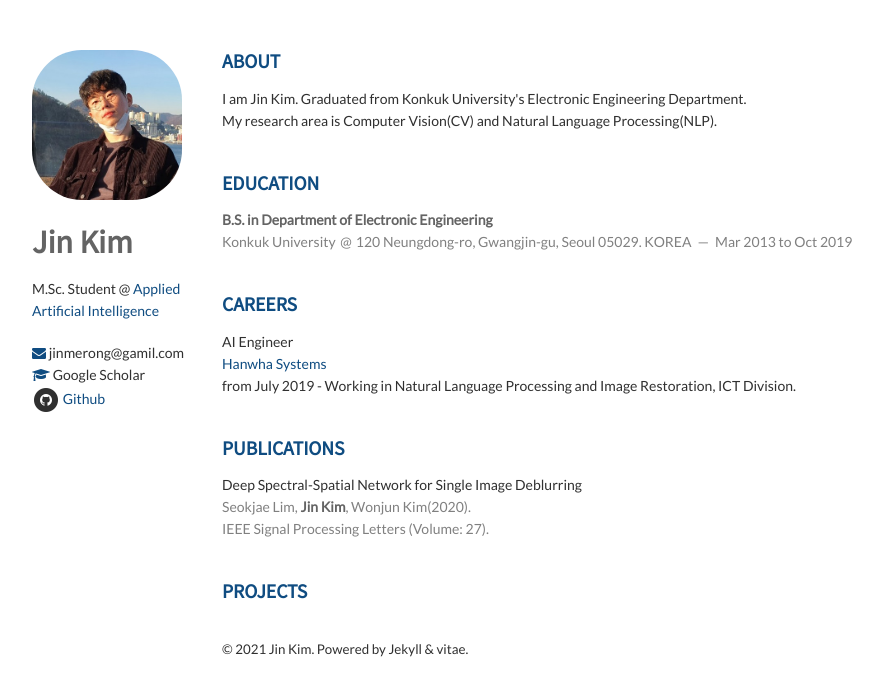
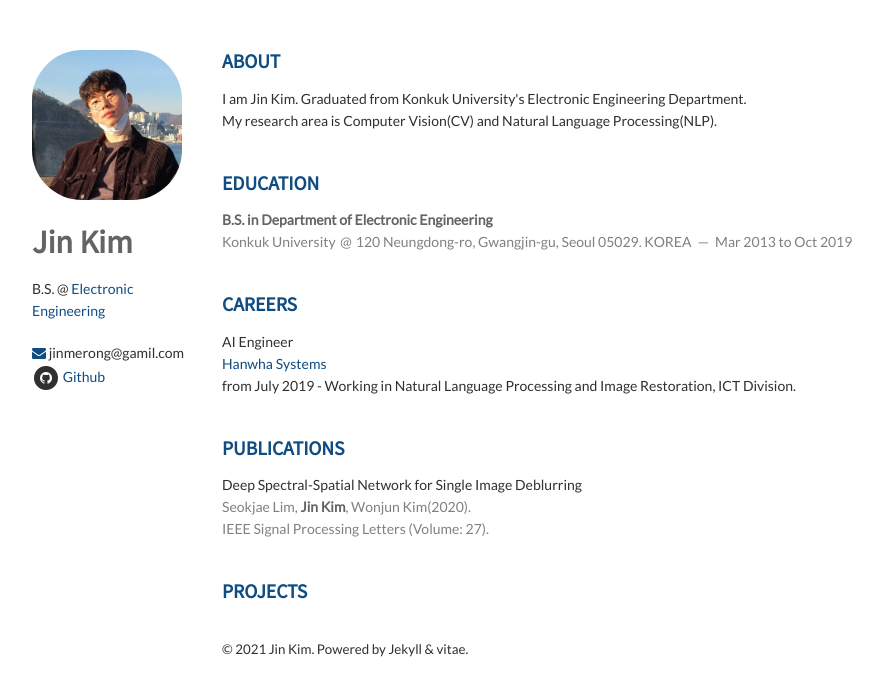
Before and after one commit to K-I-M-J-I-N/K-I-M-J-I-N.github.io, a Jekyll site: the page built from index.html, in a window 1280 px wide. Shown: the top 696 px of the page, without its empty margins (138-1021 px from the left). Built offline with Jekyll 4.4.1, drawn with Linux system fonts in a browser that asks for light colours; nearby versions of some CDN libraries; the list of posts is cut into pages by our own code.

Commit message:
Update layout.html

```diff
--- a/_layouts/layout.html
+++ b/_layouts/layout.html
@@ -22,12 +22,12 @@
         <h1>{{ site.name }}</h1>
 
         <p>
-          M.Sc. Student @ <a href="https://skb.skku.edu/skkuaai/">Applied Artificial Intelligence</a><br/>
+          B.S. @ <a href="https://www.konkuk.ac.kr/jsp/Coll/coll_01_04_03_01_tab01.jsp">Electronic Engineering</a><br/>
         </p>
 
         <p>
             <a href="{{ site.email_full }}"><i class="fa fa-envelope"></i> <span> {{ site.email }}</span></a><br/>
-            <a href="{{ site.google_scholar }}"><i class="fa fa-graduation-cap"></i> <span> Google Scholar </span></a><br/>
+            <!--<a href="{{ site.google_scholar }}"><i class="fa fa-graduation-cap"></i> <span> Google Scholar </span></a><br/>-->
             <a href="{{ site.github }}"><span class="fa-stack fa-sm"><i class="fa fa-circle fa-stack-2x"></i><i class="fa fa-github fa-stack-1x fa-inverse"></i> </span> Github </a><br/>
             <!--<a href="https://twitter.com/{{ site.twitter }}"><i class="fa fa-twitter"></i> Twitter</a>-->
         </p>
```
